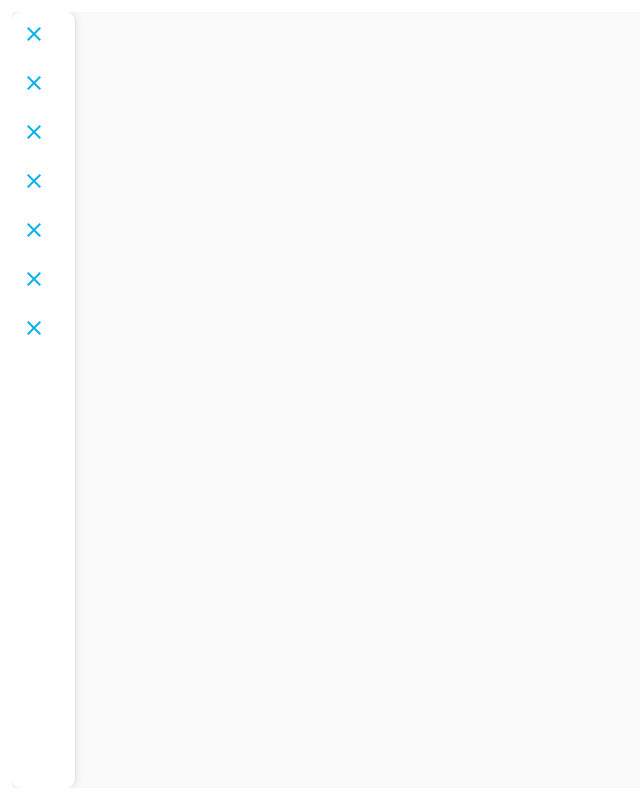
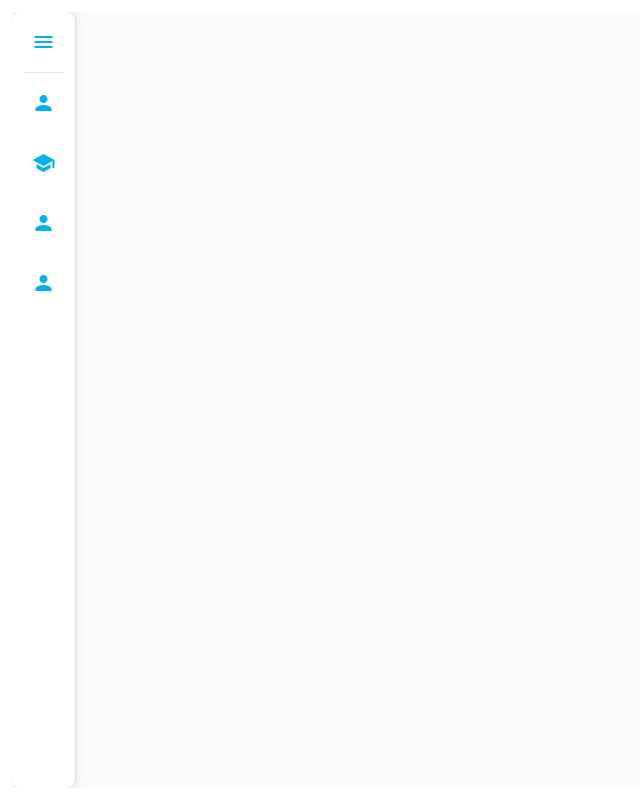
Before and after one commit to newPangea/mono-repo, an Angular app: page /dashboard in a window 1280 px wide. Shown: the whole page, without its empty margins (0-640 px from the left). Built offline with nearby package versions, Linux system fonts and the light colour scheme.

Commit message:
saving changes pre merge NP-1

```diff
--- a/apps/dashboard/src/app/pages/login/login.component.html
+++ b/apps/dashboard/src/app/pages/login/login.component.html
@@ -1,6 +1,6 @@
 <div class="secuential">
     <div class="login-bg">
-        <img class="bgImg" src='https://elycom.tn/wp-content/uploads/2021/01/Edge-Computing.jpg' alt="left-bg">
+        <img class="bgImg" src='assets/images/login-bg.png' alt="left-bg">
     </div>
     <div>
         <!-- bg-white -->
--- a/apps/dashboard/src/app/shared-components/components/sidebar-menu/sidebar-menu.component.html
+++ b/apps/dashboard/src/app/shared-components/components/sidebar-menu/sidebar-menu.component.html
@@ -2,13 +2,12 @@
 
 <mat-sidenav-container class="example-container">
   <mat-sidenav #sidenav mode="side" opened class="example-sidenav">
-    <mat-icon>close</mat-icon>
-    <mat-icon>close</mat-icon>
-    <mat-icon>close</mat-icon>
-    <mat-icon>close</mat-icon>
-    <mat-icon>close</mat-icon>
-    <mat-icon>close</mat-icon>
-    <mat-icon>close</mat-icon>
+    <mat-icon>menu</mat-icon>
+    <div class="divider"></div>
+    <mat-icon>person</mat-icon>
+    <mat-icon>school</mat-icon>
+    <mat-icon>person</mat-icon>
+    <mat-icon>person</mat-icon>
   </mat-sidenav>
 
   <mat-sidenav-content>
--- a/apps/dashboard/src/app/shared-components/components/sidebar-menu/sidebar-menu.component.scss
+++ b/apps/dashboard/src/app/shared-components/components/sidebar-menu/sidebar-menu.component.scss
@@ -17,7 +17,19 @@
   box-shadow: 0 0 7px 0 rgba(208, 208, 208, 0.5);
   background-color: #ffffff;
   mat-icon {
-    padding: 10px;
+    padding: 18px;
     color: $primary;
+    display: block;
+    margin-left: auto;
+    margin-right: auto;
+  }
+  .divider {
+    width: 40px;
+    height: 1px;
+    opacity: 0.3;
+    display: block;
+    margin-left: auto;
+    margin-right: auto;
+    background-color: $divider;
   }
 }
--- a/libs/styles/_colors.scss
+++ b/libs/styles/_colors.scss
@@ -4,6 +4,7 @@ $gray: #3e3e3e;
 $white: #f0f0f0;
 $buttonText: #fff;
 $borderInput: #bababa;
+$divider: #b1b1b1;
 
 $primary: $blue;
 $secondary: $green;
```
Also changed, not shown: apps/dashboard/src/assets/images/login-bg.png (added).
